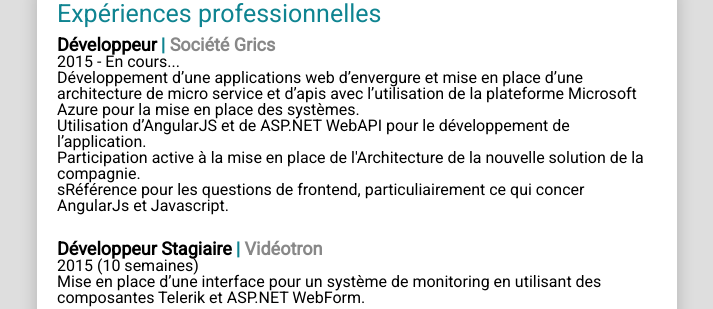
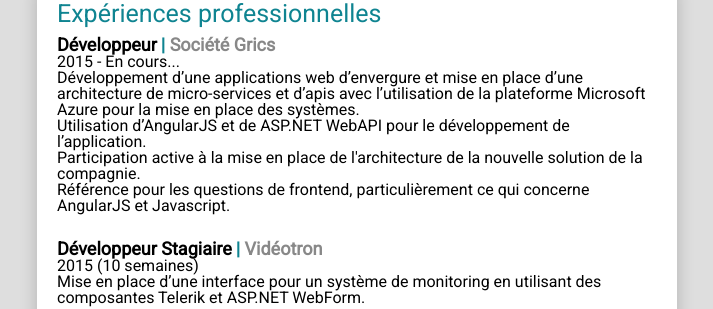
Before and after one commit to LouisDavidRobillard/ldrobillard.com, a website: page index.html in a window 1280 px wide. Shown: the part 780-1089 px from the top of the page, without its empty margins (283-996 px from the left). Drawn offline with Linux system fonts and the light colour scheme.

Commit message:
Corrections des textes dans l'index

```diff
--- a/index.html
+++ b/index.html
@@ -80,10 +80,10 @@
                         <p class="title">Développeur</p>
                         <p class="employer">Société Grics</p>
                         <p class="duration">2015 - En cours...</p>
-                        <pre class="description">Développement d’une applications web d’envergure et mise en place d’une architecture de micro service et d’apis avec l’utilisation de la plateforme Microsoft Azure pour la mise en place des systèmes.
+                        <pre class="description">Développement d’une applications web d’envergure et mise en place d’une architecture de micro-services et d’apis avec l’utilisation de la plateforme Microsoft Azure pour la mise en place des systèmes.
 Utilisation d’AngularJS et de ASP.NET WebAPI pour le développement de l’application.
-Participation active à la mise en place de l'Architecture de la nouvelle solution de la compagnie.
-sRéférence pour les questions de frontend, particuliairement ce qui concer AngularJs et Javascript.
+Participation active à la mise en place de l'architecture de la nouvelle solution de la compagnie.
+Référence pour les questions de frontend, particulièrement ce qui concerne AngularJS et Javascript.
                         </pre>
                     </li>
                     <li class="job">
```
Also changed, not shown: package.json (+13 -1 lines).
